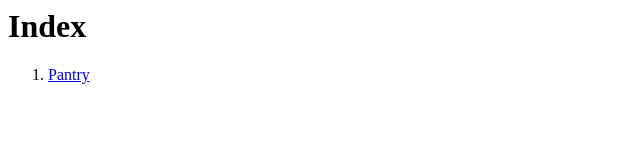
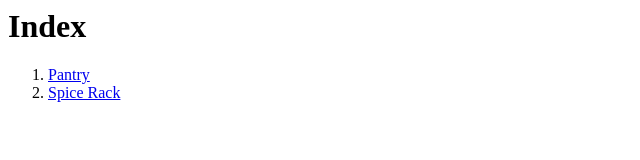
Before and after one commit to ffejtables/ffejtables.github.io, a plain HTML site: page index.html in a window 1280 px wide. Shown: the whole page, without its empty margins (0-640 px from the left). Drawn offline with Linux system fonts and the light colour scheme.

Commit message:
Added link to spice list to index

```diff
--- a/index.html
+++ b/index.html
@@ -6,5 +6,6 @@
   <h1>Index</h1>
   <ol>
     <li><a href="https://docs.google.com/spreadsheets/d/1rReTFLTqdowYWqUfLkYVD1Uyz3BDhhxTIau0IUjMbUA/edit?usp=sharing">Pantry</a></li>
+    <li><a href="https://docs.google.com/spreadsheets/d/1znIa9KZs0mfyt93LeUtgOEgLGfUHswJJUNKRjFMzle4/edit?usp=sharing">Spice Rack</a></li>
   </ol>
 </body>
```
